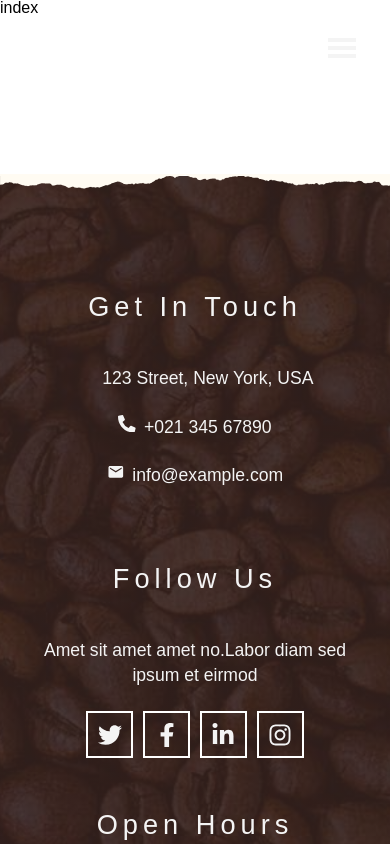
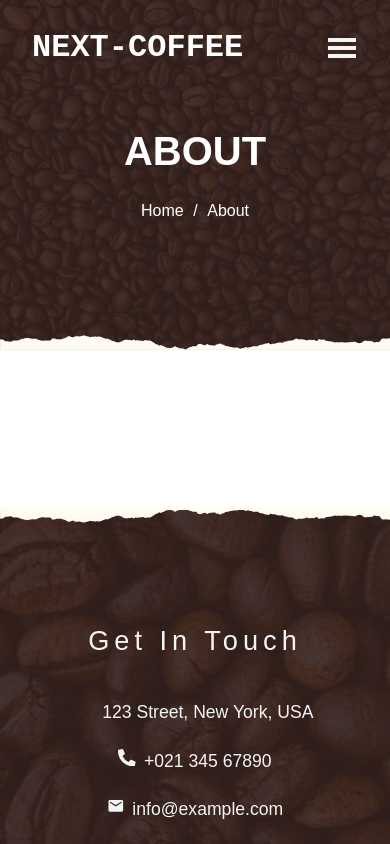
Before and after one commit to naziwebdev/coffee-shop, a Next.js app: page /about in a window 390 px wide. Shown: the top 844 px of the page. Built offline with nearby package versions, Linux system fonts and the light colour scheme; some icons are missing.

Commit message:
Create header & responsive

```diff
--- a/components/modules/Header/Header.js
+++ b/components/modules/Header/Header.js
@@ -1,8 +1,20 @@
 import React from 'react'
 import styles from './Header.module.css'
+import Link from 'next/link'
 
-export default function Header() {
+export default function Header({ route }) {
   return (
-    <div>Header</div>
+    <div className={styles['header']}>
+      <h1 className={styles['header__title']}>{route}</h1>
+      <div className={styles['header__breadCrumb']}>
+        <Link href={'/'} className={styles['header__breadCrumb-item']}>
+          Home
+        </Link>
+        <span className={styles['header__breadCrumb-divider']}>/</span>
+        <Link href={'/'} className={styles['header__breadCrumb-item']}>
+          {route}
+        </Link>
+      </div>
+    </div>
   )
 }
--- a/components/modules/Header/Header.module.css
+++ b/components/modules/Header/Header.module.css
@@ -0,0 +1,67 @@
+.header{
+    width: 100%;
+    height: 450px;
+    background-image: linear-gradient(rgba(51, 33, 29, .9), rgba(51, 33, 29, .9)), url('/images/bg.jpg');
+    background-position: center;
+    background-size: cover;
+    background-repeat: no-repeat;
+    position: relative;
+    display: flex;
+    flex-direction: column;
+    justify-content: center;
+    align-items: center;
+    row-gap: 2rem;
+    padding: 0 1rem;
+}
+
+.header::after {
+    content: '';
+    position: absolute;
+    background-image: url('/images/overlay-bottom.png');
+    background-repeat: repeat-x;
+    width: 100%;
+    height: 50px;
+    bottom: -35px;
+    z-index: 3;
+}
+
+.header__title{
+    font-size: 3.5rem;
+    color:#fff;
+    text-transform: uppercase;
+    font-weight: 600;
+}
+
+.header__breadCrumb{
+    display: flex;
+    column-gap: .6rem;
+}
+
+.header__breadCrumb-item{
+    font-size: 1.5rem;
+    color: #fff;
+    text-transform: capitalize;
+    text-decoration: none;
+    font-family: 600;
+}
+
+.header__breadCrumb-divider{
+    font-size: 1.5rem;
+    color: #fff;
+    font-family: 600;
+}
+
+@media only screen and (max-width:768px) {
+
+   .header{
+    height: 350px;
+   }
+
+    .header__title{
+        font-size: 2.5rem;
+    }
+
+    .header__breadCrumb-divider,.header__breadCrumb-item{
+        font-size: 1rem;
+    }
+}
--- a/components/modules/Navbar/Navbar.js
+++ b/components/modules/Navbar/Navbar.js
@@ -20,13 +20,13 @@ export default function Navbar() {
           <span className={styles['sidebar__close']}
            onClick={() => setTiggleSidebar(false)}>&#9747;</span>
           <ul className={styles['sidebar__nav']}>
-            <Link href={'./'} className={`${styles['sidebarr__nav-link']} ${styles['sidebar__active']}`}><li>Home</li></Link>
-            <Link href={'./about'} className={styles['sidebar__nav-link']}><li>About</li></Link>
-            <Link href={'./service'} className={styles['sidebar__nav-link']}><li>Service</li></Link>
-            <Link href={'./menu'} className={styles['sidebar__nav-link']}><li>Menu</li></Link>
-            <Link href={'./reservation'} className={styles['sidebar__nav-link']}><li>Resarvation</li></Link>
-            <Link href={'./testimonial'} className={styles['sidebar__nav-link']}><li>Testimonial</li></Link>
-            <Link href={'./contact'} className={styles['sidebar__nav-link']}><li>Contact</li></Link>
+            <Link href={'/'} className={`${styles['sidebarr__nav-link']} ${styles['sidebar__active']}`}><li>Home</li></Link>
+            <Link href={'/about'} className={styles['sidebar__nav-link']}><li>About</li></Link>
+            <Link href={'/service'} className={styles['sidebar__nav-link']}><li>Service</li></Link>
+            <Link href={'/menu'} className={styles['sidebar__nav-link']}><li>Menu</li></Link>
+            <Link href={'/reservation'} className={styles['sidebar__nav-link']}><li>Resarvation</li></Link>
+            <Link href={'/testimonial'} className={styles['sidebar__nav-link']}><li>Testimonial</li></Link>
+            <Link href={'/contact'} className={styles['sidebar__nav-link']}><li>Contact</li></Link>
           </ul>
         </div>
       }
@@ -35,18 +35,18 @@ export default function Navbar() {
           onClick={() => setTiggleSidebar(prev => !prev)} />
 
         <ul className={styles['navbar__nav']}>
-          <Link href={'./'} className={`${styles['navbar__nav-link']} ${styles['navbar__active']}`}><li>Home</li></Link>
-          <Link href={'./about'} className={styles['navbar__nav-link']}><li>About</li></Link>
-          <Link href={'./service'} className={styles['navbar__nav-link']}><li>Service</li></Link>
-          <Link href={'./menu'} className={styles['navbar__nav-link']}><li>Menu</li></Link>
+          <Link href={'/'} className={`${styles['navbar__nav-link']} ${styles['navbar__active']}`}><li>Home</li></Link>
+          <Link href={'/about'} className={styles['navbar__nav-link']}><li>About</li></Link>
+          <Link href={'/service'} className={styles['navbar__nav-link']}><li>Service</li></Link>
+          <Link href={'/menu'} className={styles['navbar__nav-link']}><li>Menu</li></Link>
           <div className={styles['navbar__dropdown']}>
             <Link href={'#'} className={`${styles['navbar__nav-link']} ${styles['navbar__nav-align']}`}>Pages<IoMdArrowDropdown /></Link>
             <div className={styles['navbar__dropdown-menu']}>
-              <Link href={'./reservation'} className={styles['navbar__dropdown-item']}>Resarvation</Link>
-              <Link href={'./testimonial'} className={styles['navbar__dropdown-item']}>Testimonial</Link>
+              <Link href={'/reservation'} className={styles['navbar__dropdown-item']}>Resarvation</Link>
+              <Link href={'/testimonial'} className={styles['navbar__dropdown-item']}>Testimonial</Link>
             </div>
           </div>
-          <Link href={'./contact'} className={styles['navbar__nav-link']}>Contact</Link>
+          <Link href={'/contact'} className={styles['navbar__nav-link']}>Contact</Link>
         </ul>
       </div>
 
--- a/pages/about/index.js
+++ b/pages/about/index.js
@@ -1,7 +1,10 @@
 import React from 'react'
+import Header from '@/components/modules/Header/Header'
 
-export default function index() {
+export default function About() {
   return (
-    <div>index</div>
+    <div>
+      <Header route={'about'}/>
+    </div>
   )
 }
```
Also changed, not shown: pages/contact/index.js (+7 -0 lines), pages/menu/index.js (+7 -0 lines), pages/reservation/index.js (+7 -0 lines), pages/service/index.js (+7 -0 lines), pages/testimonial/index.js (+7 -0 lines).
